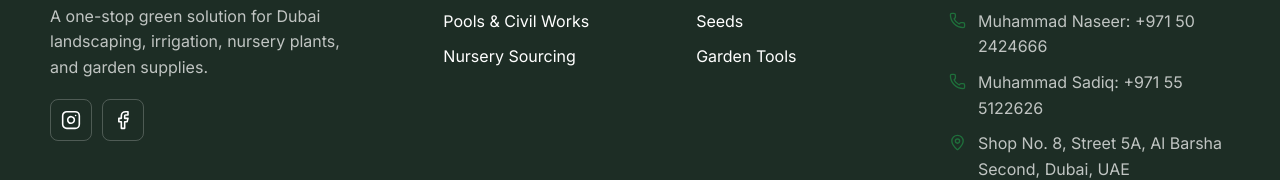
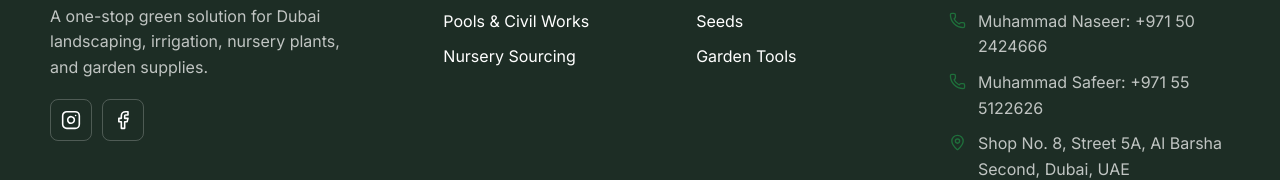
Before and after one commit to Kaiserabbas/edge-agriculture-website, a React (Vite) app: page / in a window 1280 px wide. Shown: the part 5624-5804 px from the top of the page. Built offline with nearby package versions, Linux system fonts and the light colour scheme.

Commit message:
update site content

```diff
--- a/src/data/siteContent.js
+++ b/src/data/siteContent.js
@@ -60,7 +60,7 @@ export const contactInfo = {
   email: '',
   contacts: [
     { name: 'Muhammad Naseer', phone: '+971 50 2424666' },
-    { name: 'Muhammad Sadiq', phone: '+971 55 5122626' },
+    { name: 'Muhammad Safeer', phone: '+971 55 5122626' },
     { name: 'Asad Mehmood', phone: '+971 52 7373922' },
   ],
   address: {
```
